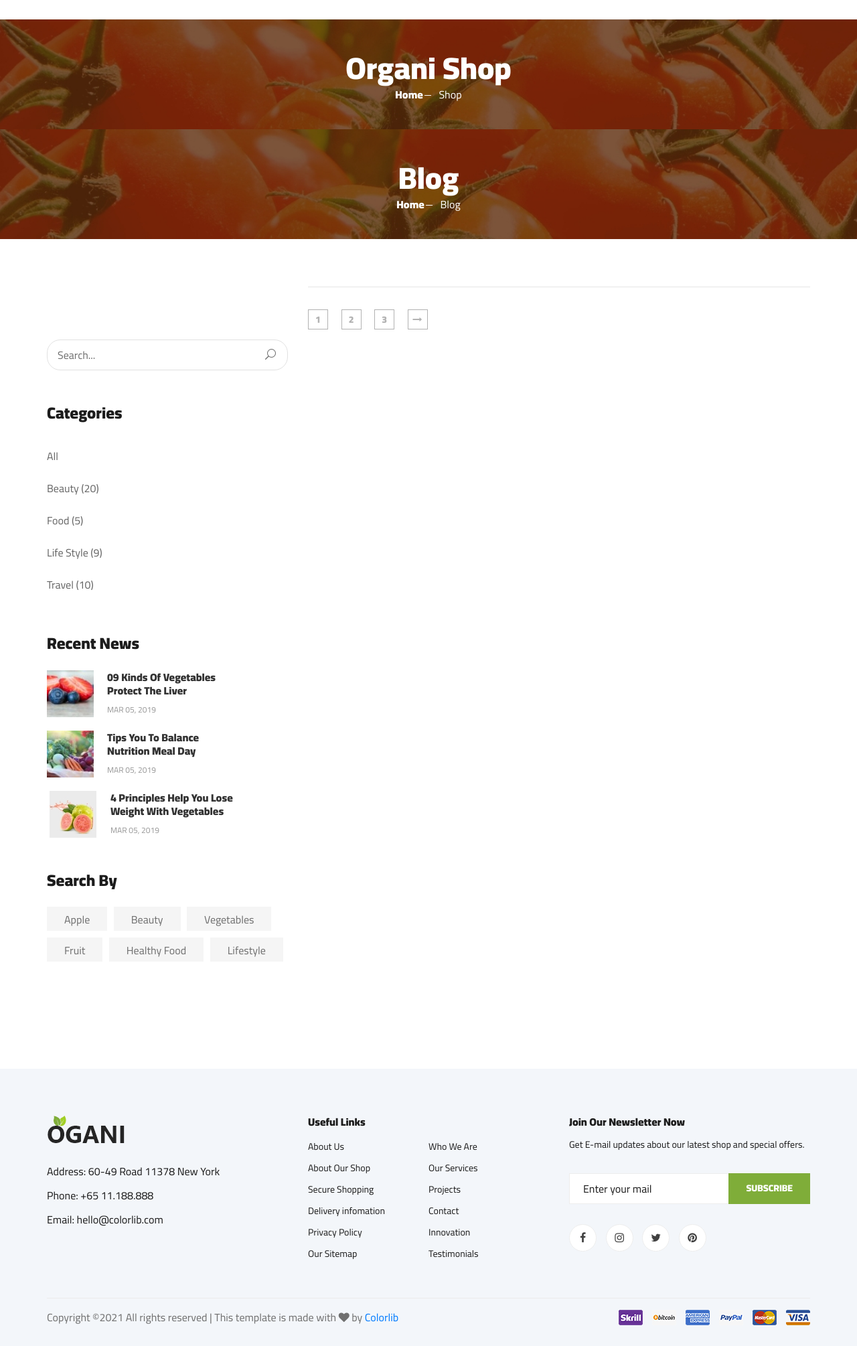
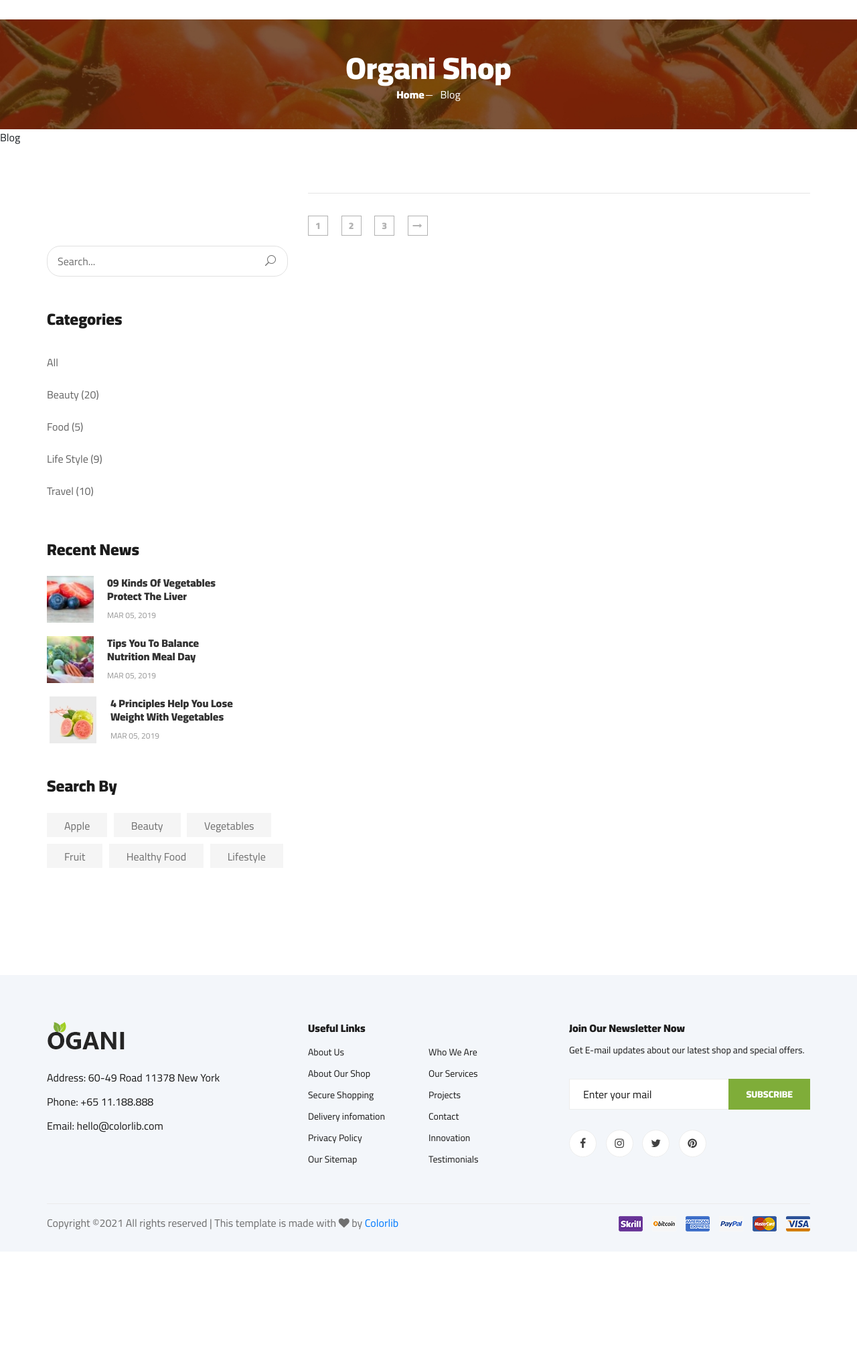
Before and after one commit to SheldWar/Product_Market, a Django app: page /blog/tag/1/ in a window 1280 px wide. Shown: the part 179-2189 px from the top of the page at 67% size. After the commit the page ends 2018 px from the top, so only its background shows below. Run offline with Django 3.2, Linux system fonts and the light colour scheme; some libraries are stand-ins or nearby versions.

Commit message:
Fix some bugs

```diff
--- a/blog/templates/blog/blog.html
+++ b/blog/templates/blog/blog.html
@@ -2,23 +2,10 @@
 {% load static%}
 
 {% block content %}
-<!-- Breadcrumb Section Begin -->
-<section class="breadcrumb-section set-bg" data-setbg="{% static 'img/breadcrumb.jpg' %}">
-    <div class="container">
-        <div class="row">
-            <div class="col-lg-12 text-center">
-                <div class="breadcrumb__text">
-                    <h2>Blog</h2>
-                    <div class="breadcrumb__option">
-                        <a href="./index.html">Home</a>
-                        <span>Blog</span>
-                    </div>
-                </div>
-            </div>
-        </div>
-    </div>
-</section>
-<!-- Breadcrumb Section End -->
+
+{% block header_info %}
+<span>Blog</span>
+{% endblock %}
 
 <!-- Blog Section Begin -->
 <section class="blog spad">
--- a/product_market/urls.py
+++ b/product_market/urls.py
@@ -20,6 +20,6 @@ from django.urls import path, include
 urlpatterns = [
     path('admin/', admin.site.urls),
     path('__debug__/', include(debug_toolbar.urls)),
+    path('blog/', include('blog.urls')),
     path('', include('shop.urls')),
-    path('blog/', include('blog.urls')),
 ]
--- a/requirements.txt
+++ b/requirements.txt
@@ -1,4 +1,6 @@
 asgiref==3.3.1
 Django==3.1.7
+django-debug-toolbar==3.2
+Pillow==8.1.0
 pytz==2021.1
 sqlparse==0.4.1
```
